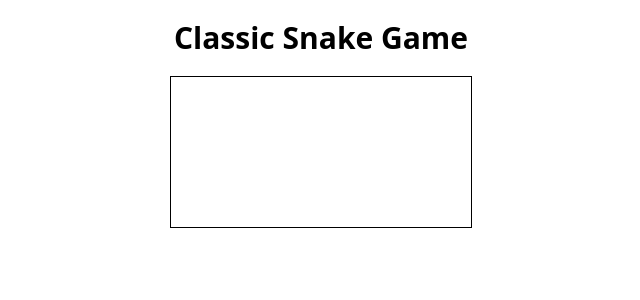
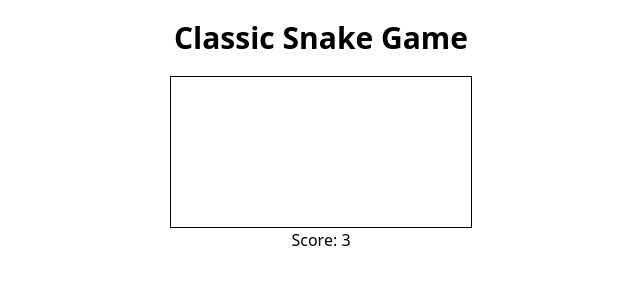
Before and after one commit to tiagoporto/snake-game-react, a React (Vite) app: page / in a window 1280 px wide. Shown: the top 300 px of the page, without its empty margins (319-959 px from the left). Built offline with nearby package versions, Linux system fonts and the light colour scheme.

Commit message:
Add the score with context

```diff
--- a/src/App.tsx
+++ b/src/App.tsx
@@ -1,10 +1,14 @@
+import { Score, ScoreProvider } from './components/Score'
 import { Board } from './components/Board'
 
 export const App = () => {
   return (
-    <main className="flex flex-col items-center">
-      <h1 className="text-3xl my-5 font-bold">Classic Snake Game</h1>
-      <Board />
-    </main>
+    <ScoreProvider>
+      <main className="flex flex-col items-center">
+        <h1 className="text-3xl my-5 font-bold">Classic Snake Game</h1>
+        <Board />
+        <Score />
+      </main>
+    </ScoreProvider>
   )
 }
--- a/src/components/Board/Board.tsx
+++ b/src/components/Board/Board.tsx
@@ -1,4 +1,13 @@
+import { use, useEffect } from 'react'
+import { ScoreContext } from '../Score/context/score'
+
 export const Board = () => {
+  const { setScore } = use(ScoreContext)
+
+  useEffect(() => {
+    setScore(3)
+  }, [setScore])
+
   return (
     <>
       <canvas className="border border-black"></canvas>
--- /dev/null
+++ b/src/components/Score/Score.tsx
@@ -0,0 +1,12 @@
+import { use } from 'react'
+import { ScoreContext } from './context/score'
+
+export const Score = () => {
+  const { score } = use(ScoreContext)
+
+  return (
+    <div>
+      <h2>Score: {score}</h2>
+    </div>
+  )
+}
--- /dev/null
+++ b/src/components/Score/context/score/ScoreContext.tsx
@@ -0,0 +1,11 @@
+import { createContext } from 'react'
+
+interface ScoreContextState {
+  score: number
+  setScore: (score: number) => void
+}
+
+export const ScoreContext = createContext<ScoreContextState>({
+  score: 0,
+  setScore: () => {},
+})
--- /dev/null
+++ b/src/components/Score/context/score/ScoreProvider.tsx
@@ -0,0 +1,12 @@
+import { useState, useMemo } from 'react'
+import { ScoreContext } from './ScoreContext'
+import type { PropsWithChildren } from 'react'
+
+export const ScoreProvider = ({ children }: PropsWithChildren<object>) => {
+  const [score, setScore] = useState(0)
+  const value = useMemo(() => {
+    return { score, setScore }
+  }, [score, setScore])
+
+  return <ScoreContext value={value}>{children}</ScoreContext>
+}
--- /dev/null
+++ b/src/components/Score/context/score/index.ts
@@ -0,0 +1,2 @@
+export * from './ScoreProvider'
+export * from './ScoreContext'
--- /dev/null
+++ b/src/components/Score/index.ts
@@ -0,0 +1,2 @@
+export * from './Score'
+export * from './context/score'
```
